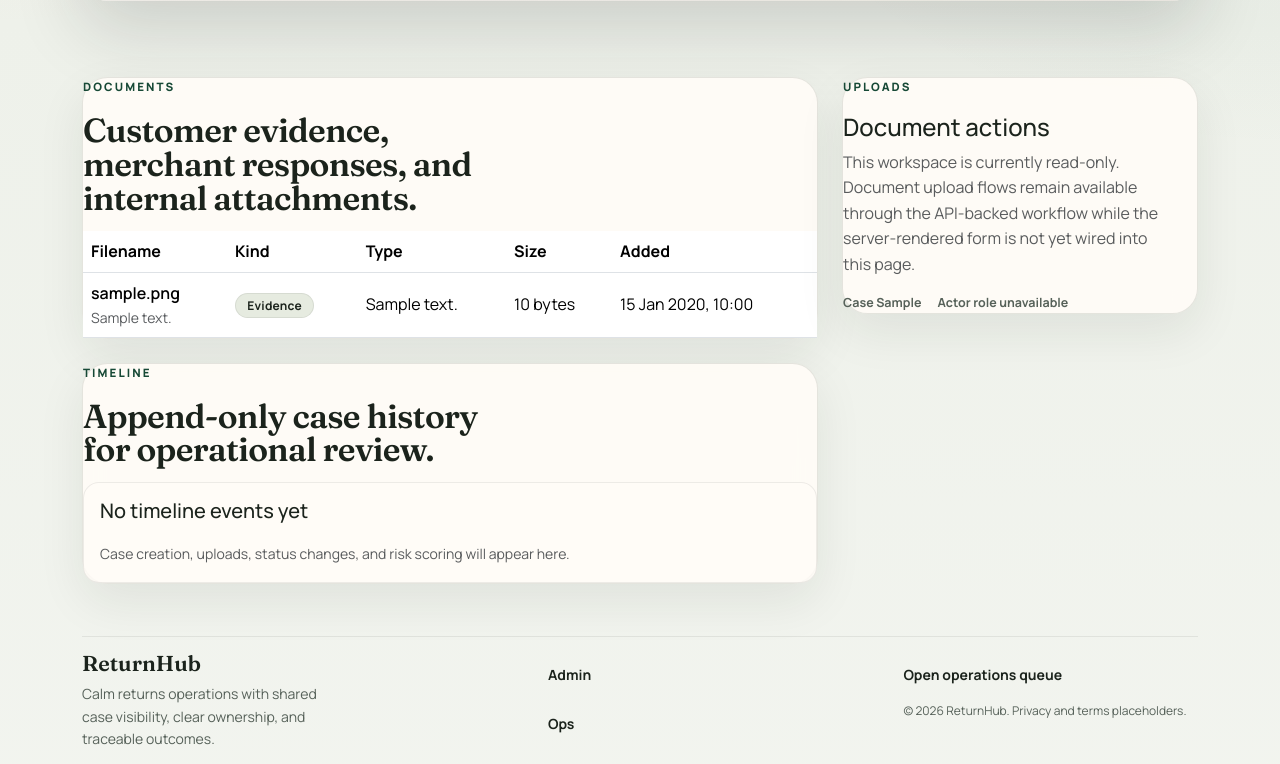
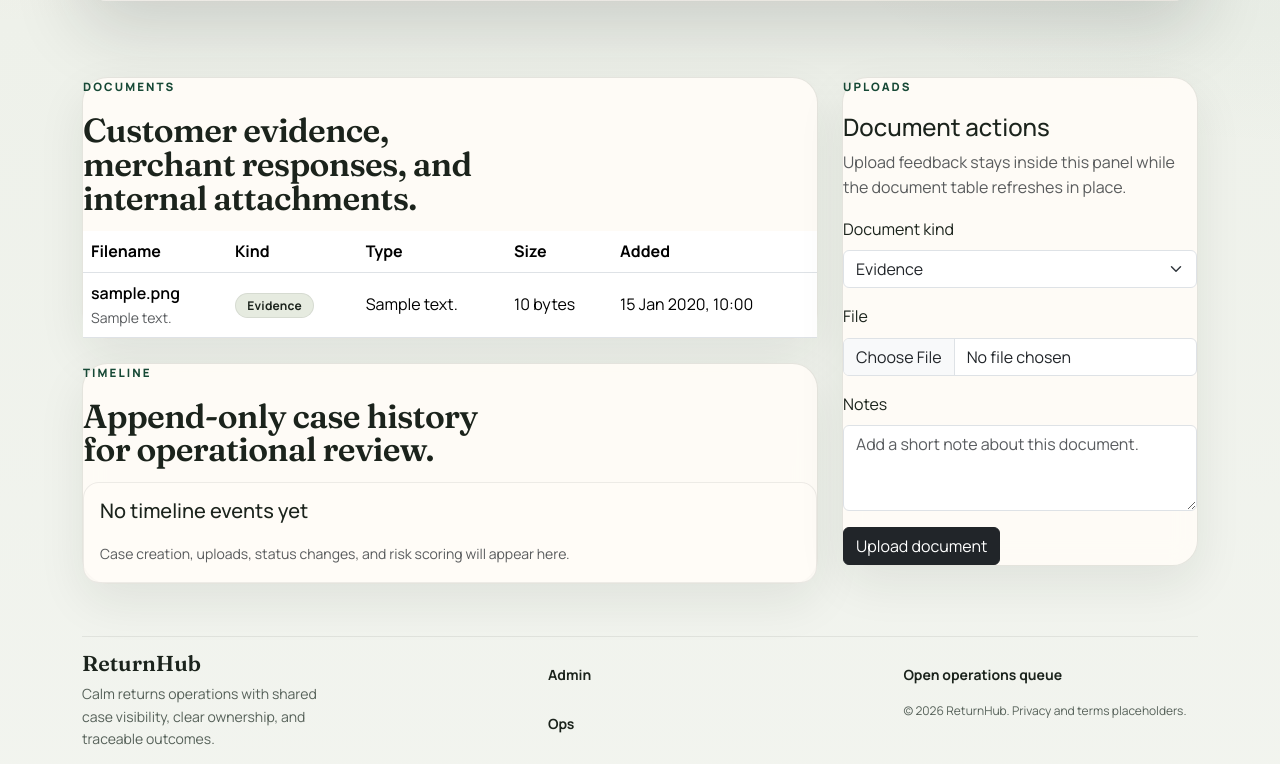
Before and after one commit to AAdewunmi/Returns-Escalation-Predictor-Project, a Django app: page /cases/1/ in a window 1280 px wide. Shown: the part 528-1292 px from the top of the page. Run offline with Django 5.2, Linux system fonts and the light colour scheme; a user stored in the database is signed in; tables that the repository leaves empty hold one stand-in row (values such as "Sample post"); data that the repository does not hold is empty; some libraries are stand-ins or nearby versions.

Commit message:
feat(ui): add inline case document upload with partial refresh

```diff
--- a/templates/cases/detail.html
+++ b/templates/cases/detail.html
@@ -38,7 +38,9 @@
           <div class="rh-kicker">Documents</div>
           <h2>Customer evidence, merchant responses, and internal attachments.</h2>
         </div>
-        {% include "partials/_document_table.html" with documents=documents %}
+        <div id="case-document-table">
+          {% include "partials/_document_table.html" with documents=documents %}
+        </div>
       </section>
 
       <section class="rh-card">
@@ -51,7 +53,46 @@
     </div>
 
     <div class="col-12 col-xl-4">
-      {% include "partials/_upload_panel.html" with upload_form=upload_form return_case=return_case actor_role=actor_role %}
+      <div id="case-upload-panel">
+        {% include "partials/_upload_panel.html" with upload_form=upload_form upload_success_message=upload_success_message return_case=return_case actor_role=actor_role %}
+      </div>
     </div>
   </div>
+
+  <script>
+    (() => {
+      async function submitCaseUpload(form) {
+        const response = await fetch(form.action, {
+          method: "POST",
+          body: new FormData(form),
+          headers: { "X-Requested-With": "XMLHttpRequest" },
+          credentials: "same-origin",
+        });
+
+        const payload = await response.json();
+        const uploadPanel = document.querySelector("#case-upload-panel");
+        const documentTable = document.querySelector("#case-document-table");
+
+        if (uploadPanel && payload.upload_panel_html) {
+          uploadPanel.innerHTML = payload.upload_panel_html;
+        }
+        if (documentTable && payload.document_table_html) {
+          documentTable.innerHTML = payload.document_table_html;
+        }
+      }
+
+      document.addEventListener("submit", (event) => {
+        const form = event.target;
+        if (!(form instanceof HTMLFormElement)) {
+          return;
+        }
+        if (form.id !== "case-upload-form") {
+          return;
+        }
+
+        event.preventDefault();
+        void submitCaseUpload(form);
+      });
+    })();
+  </script>
 {% endblock %}
--- a/templates/partials/_upload_panel.html
+++ b/templates/partials/_upload_panel.html
@@ -2,15 +2,40 @@
 <section class="rh-card" aria-label="Document upload panel">
   <div class="rh-kicker">Uploads</div>
   <h2 class="h4">Document actions</h2>
+  {% if upload_success_message %}
+    <div class="alert alert-success" role="status">
+      {{ upload_success_message }}
+    </div>
+  {% endif %}
   {% if upload_form %}
+    <p class="text-muted mb-3">
+      Upload feedback stays inside this panel while the document table refreshes in place.
+    </p>
     {% include "partials/_form_errors.html" with form=upload_form %}
-    <p class="text-muted mb-0">
-      Server-rendered uploads are available for this case.
-    </p>
+    <form
+      id="case-upload-form"
+      action="{% url 'case-document-upload' case_id=return_case.pk %}"
+      method="post"
+      enctype="multipart/form-data"
+    >
+      {% csrf_token %}
+      <div class="mb-3">
+        <label class="form-label" for="{{ upload_form.kind.id_for_label }}">Document kind</label>
+        {{ upload_form.kind }}
+      </div>
+      <div class="mb-3">
+        <label class="form-label" for="{{ upload_form.file.id_for_label }}">File</label>
+        {{ upload_form.file }}
+      </div>
+      <div class="mb-3">
+        <label class="form-label" for="{{ upload_form.notes.id_for_label }}">Notes</label>
+        {{ upload_form.notes }}
+      </div>
+      <button type="submit" class="btn btn-dark">Upload document</button>
+    </form>
   {% else %}
     <p class="text-muted mb-3">
-      This workspace is currently read-only. Document upload flows remain available through the
-      API-backed workflow while the server-rendered form is not yet wired into this page.
+      Uploads are only available to the case customer, the linked merchant, ops, or admin users.
     </p>
     <div class="rh-visual-meta">
       <span>Case {{ return_case.order_reference }}</span>
--- /dev/null
+++ b/ui/forms.py
@@ -0,0 +1,64 @@
+"""Server-rendered forms for the public UI shell."""
+
+from __future__ import annotations
+
+from django import forms
+
+from returns.models import EvidenceDocument
+
+
+class CaseDocumentUploadForm(forms.Form):
+    """Upload form for case-linked evidence and response documents."""
+
+    kind = forms.ChoiceField(choices=EvidenceDocument.DocumentKind.choices)
+    file = forms.FileField()
+    notes = forms.CharField(
+        max_length=255,
+        required=False,
+        widget=forms.Textarea(
+            attrs={
+                "rows": 3,
+                "placeholder": "Add a short note about this document.",
+            }
+        ),
+    )
+
+    def __init__(self, *args, actor_role: str = "", **kwargs):
+        """Restrict document-kind choices to the current actor role."""
+
+        super().__init__(*args, **kwargs)
+        self.actor_role = actor_role
+
+        if actor_role == "customer":
+            self.fields["kind"].choices = [
+                (
+                    EvidenceDocument.DocumentKind.EVIDENCE,
+                    EvidenceDocument.DocumentKind.EVIDENCE.label,
+                )
+            ]
+        elif actor_role == "merchant":
+            self.fields["kind"].choices = [
+                (
+                    EvidenceDocument.DocumentKind.RESPONSE,
+                    EvidenceDocument.DocumentKind.RESPONSE.label,
+                )
+            ]
+        elif actor_role not in {"admin", "ops"}:
+            self.fields["kind"].choices = []
+
+        self.fields["kind"].widget.attrs.update({"class": "form-select"})
+        self.fields["file"].widget.attrs.update({"class": "form-control"})
+        self.fields["notes"].widget.attrs.update({"class": "form-control"})
+
+    def clean_kind(self) -> str:
+        """Validate role-specific document-kind restrictions."""
+
+        kind = self.cleaned_data["kind"]
+
+        if self.actor_role == "customer" and kind != EvidenceDocument.DocumentKind.EVIDENCE:
+            raise forms.ValidationError("Customers can only upload evidence documents.")
+
+        if self.actor_role == "merchant" and kind != EvidenceDocument.DocumentKind.RESPONSE:
+            raise forms.ValidationError("Merchants can only upload response documents.")
+
+        return kind
--- a/ui/urls.py
+++ b/ui/urls.py
@@ -2,11 +2,21 @@
 """Public UI routes for ReturnHub."""
 from django.urls import path
 
-from ui.views import BootstrapLandingView, ReturnCaseDetailView, SurfaceEntryView
+from ui.views import (
+    BootstrapLandingView,
+    ReturnCaseDetailView,
+    ReturnCaseDocumentUploadView,
+    SurfaceEntryView,
+)
 
 urlpatterns = [
     path("", BootstrapLandingView.as_view(), name="landing"),
     path("cases/<int:case_id>/", ReturnCaseDetailView.as_view(), name="case-detail"),
+    path(
+        "cases/<int:case_id>/documents/upload/",
+        ReturnCaseDocumentUploadView.as_view(),
+        name="case-document-upload",
+    ),
     path("login/admin/", SurfaceEntryView.as_view(), {"surface": "admin"}, name="admin-login"),
     path("login/ops/", SurfaceEntryView.as_view(), {"surface": "ops"}, name="ops-login"),
     path(
--- a/ui/views.py
+++ b/ui/views.py
@@ -1,11 +1,25 @@
 # path: ui/views.py
 """Views for the public-facing UI shell."""
 
-from django.http import Http404
+from __future__ import annotations
+
+from django.contrib.auth.mixins import LoginRequiredMixin
+from django.core.exceptions import PermissionDenied
+from django.http import Http404, JsonResponse
 from django.shortcuts import get_object_or_404
+from django.template.loader import render_to_string
+from django.views import View
 from django.views.generic import TemplateView
 
 from returns.models import ReturnCase
+from returns.services.cases import _actor_role
+from returns.services.documents import (
+    DocumentServiceError,
+    DocumentUploadInput,
+    list_documents_for_case,
+    upload_document_for_case,
+)
+from ui.forms import CaseDocumentUploadForm
 
 SURFACE_CONTENT = {
     "admin": {
@@ -78,27 +92,200 @@ class ReturnCaseDetailView(TemplateView):
 
     template_name = "cases/detail.html"
 
+    def _get_return_case(self) -> ReturnCase:
+        """Fetch the current case with the required related entities."""
+
+        return get_object_or_404(
+            ReturnCase.objects.select_related(
+                "customer__user",
+                "merchant__user",
+            ),
+            pk=self.kwargs["case_id"],
+        )
+
+    def _get_actor_role(self, return_case: ReturnCase) -> str:
+        """Return an upload-capable actor role for the current request, if any."""
+
+        user = self.request.user
+        if not user.is_authenticated:
+            return ""
+
+        actor_role = _actor_role(user)
+        if actor_role in {"admin", "ops"}:
+            return actor_role
+
+        if actor_role == "customer" and return_case.customer.user_id == user.id:
+            return actor_role
+
+        if actor_role == "merchant" and return_case.merchant.user_id == user.id:
+            return actor_role
+
+        return ""
+
+    def _get_documents(self, return_case: ReturnCase):
+        """Return case documents visible to the current request actor."""
+
+        user = self.request.user
+        if not user.is_authenticated:
+            return return_case.documents.order_by("-created_at", "-id")
+
+        try:
+            return list_documents_for_case(return_case=return_case, actor=user).order_by(
+                "-created_at",
+                "-id",
+            )
+        except PermissionDenied:
+            return return_case.documents.none()
+
+    def _get_upload_form(
+        self,
+        *,
+        actor_role: str,
+        data=None,
+        files=None,
+    ) -> CaseDocumentUploadForm | None:
+        """Return a bound or unbound upload form when the actor can upload."""
+
+        if not actor_role:
+            return None
+
+        return CaseDocumentUploadForm(data=data, files=files, actor_role=actor_role)
+
     def get_context_data(self, **kwargs) -> dict:
         """Return case detail context for the workspace template."""
 
         context = super().get_context_data(**kwargs)
-        return_case = get_object_or_404(
+        return_case = self._get_return_case()
+        actor_role = self._get_actor_role(return_case)
+
+        context.update(
+            {
+                "return_case": return_case,
+                "documents": self._get_documents(return_case),
+                "events": return_case.events.order_by("-created_at", "-id"),
+                "latest_risk": getattr(return_case, "risk_score", None),
+                "upload_form": self._get_upload_form(actor_role=actor_role),
+                "upload_success_message": "",
+                "actor_role": actor_role,
+                "page_title": f"Case {return_case.order_reference}",
+            }
+        )
+        return context
+
+
+class ReturnCaseDocumentUploadView(LoginRequiredMixin, View):
+    """Handle server-rendered document uploads for the case detail workspace."""
+
+    def _get_return_case(self, case_id: int) -> ReturnCase:
+        """Fetch the case for upload handling."""
+
+        return get_object_or_404(
             ReturnCase.objects.select_related(
                 "customer__user",
                 "merchant__user",
             ),
-            pk=kwargs["case_id"],
+            pk=case_id,
         )
 
-        context.update(
-            {
-                "return_case": return_case,
-                "documents": return_case.documents.order_by("-created_at", "-id"),
-                "events": return_case.events.order_by("-created_at", "-id"),
-                "latest_risk": getattr(return_case, "risk_score", None),
-                "upload_form": None,
-                "actor_role": "",
-                "page_title": f"Case {return_case.order_reference}",
-            }
+    def _get_actor_role(self, *, return_case: ReturnCase) -> str:
+        """Resolve the actor role allowed to upload against this case."""
+
+        actor_role = _actor_role(self.request.user)
+        if actor_role in {"admin", "ops"}:
+            return actor_role
+
+        if actor_role == "customer" and return_case.customer.user_id == self.request.user.id:
+            return actor_role
+
+        if actor_role == "merchant" and return_case.merchant.user_id == self.request.user.id:
+            return actor_role
+
+        return ""
+
+    def _render_response(
+        self,
+        *,
+        return_case: ReturnCase,
+        upload_form: CaseDocumentUploadForm | None,
+        actor_role: str,
+        success_message: str = "",
+        status_code: int = 200,
+    ) -> JsonResponse:
+        """Render updated HTML fragments for the upload panel and document table."""
+
+        try:
+            documents = list_documents_for_case(
+                return_case=return_case,
+                actor=self.request.user,
+            ).order_by("-created_at", "-id")
+        except PermissionDenied:
+            documents = return_case.documents.none()
+
+        payload = {
+            "upload_panel_html": render_to_string(
+                "partials/_upload_panel.html",
+                {
+                    "upload_form": upload_form,
+                    "upload_success_message": success_message,
+                    "return_case": return_case,
+                    "actor_role": actor_role,
+                },
+                request=self.request,
+            ),
+            "document_table_html": render_to_string(
+                "partials/_document_table.html",
+                {"documents": documents},
+                request=self.request,
+            ),
+        }
+        return JsonResponse(payload, status=status_code)
+
+    def post(self, request, case_id: int) -> JsonResponse:
+        """Upload a document and return refreshed partial HTML for the page."""
+
+        return_case = self._get_return_case(case_id)
+        actor_role = self._get_actor_role(return_case=return_case)
+
+        if not actor_role:
+            form = None
+            return self._render_response(
+                return_case=return_case,
+                upload_form=form,
+                actor_role="",
+                status_code=403,
+            )
+
+        form = CaseDocumentUploadForm(request.POST, request.FILES, actor_role=actor_role)
+        success_message = ""
+        status_code = 200
+
+        if form.is_valid():
+            try:
+                upload_document_for_case(
+                    return_case=return_case,
+                    actor=request.user,
+                    upload_input=DocumentUploadInput(
+                        kind=form.cleaned_data["kind"],
+                        uploaded_file=form.cleaned_data["file"],
+                        notes=form.cleaned_data["notes"],
+                    ),
+                )
+            except PermissionDenied as exc:
+                form.add_error(None, str(exc))
+                status_code = 403
+            except DocumentServiceError as exc:
+                form.add_error(None, str(exc))
+                status_code = 400
+            else:
+                success_message = "Document uploaded successfully."
+                form = CaseDocumentUploadForm(actor_role=actor_role)
+        else:
+            status_code = 400
+
+        return self._render_response(
+            return_case=return_case,
+            upload_form=form,
+            actor_role=actor_role,
+            success_message=success_message,
+            status_code=status_code,
         )
-        return context
```
Also changed, not shown: tests/test_ui_views.py (+56 -0 lines).
